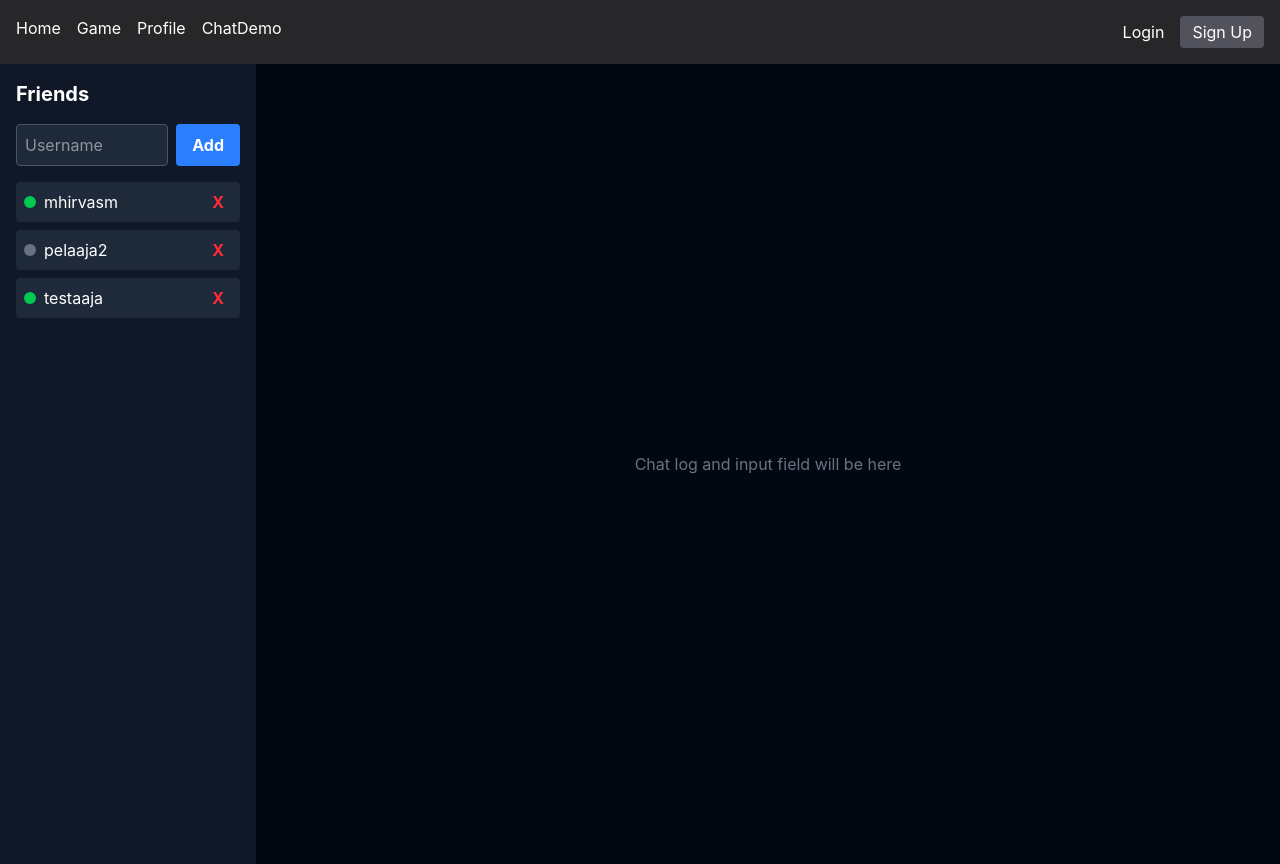
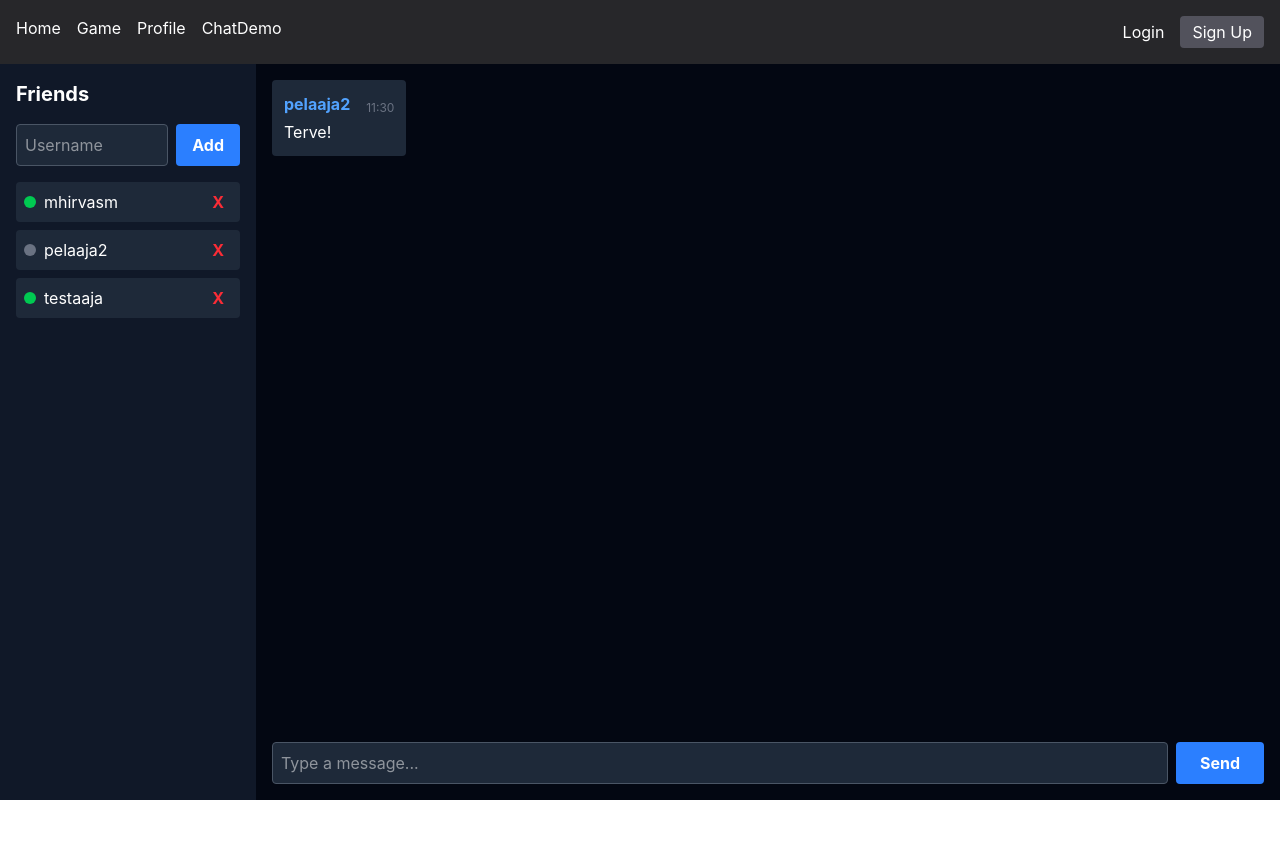
Before and after one commit to mist-interactive/frontend, a React (Vite) app: page /chat in a window 1280 px wide. After the commit the page ends 800 px from the top, so only its background shows below. Built offline with nearby package versions, Linux system fonts and the light colour scheme.

Commit message:
feat(ui): scaffold DM interface and lock viewport layout

```diff
--- a/src/components/FriendsList.tsx
+++ b/src/components/FriendsList.tsx
@@ -41,7 +41,7 @@ export default function FriendsList() {
   };
 
   return (
-    <div className="p-4 bg-gray-900 text-white w-64 min-h-screen">
+    <div className="p-4 bg-gray-900 text-white w-64 h-full">
       <h2 className="text-xl font-bold mb-4">Friends</h2>
 
       {/* Add friend form */}
--- a/src/layouts/StandardLayout.tsx
+++ b/src/layouts/StandardLayout.tsx
@@ -4,7 +4,7 @@ import Navbar from '../components/Navbar';
 export default function StandardLayout() {
   // components return
   return (
-    <div className="flex flex-col min-h-screen w-screen">
+    <div className="flex flex-col h-screen w-full overflow-hidden">
 
       <Navbar />
 
--- a/src/pages/Chat.tsx
+++ b/src/pages/Chat.tsx
@@ -1,16 +1,84 @@
 import FriendsList from '../components/FriendsList';
+import { useState } from 'react';
+
+interface Message {
+  id: string;
+  sender: string;
+  timestamp: string;
+  content: string;
+}
 
 export default function Chat() {
+
+    const [messages, setMessages] = useState<Message[]>([
+    { id: '1',
+    sender: 'pelaaja2',
+    timestamp: '11:30',
+    content: 'Terve!'
+    }
+]);
+
+    const [currentMessage, setCurrentMessage] = useState("");
+
+    const handleSendMessage = () => {
+    if (!currentMessage.trim()) return;
+
+    //new message object
+    const newMessage: Message = {
+      id: Date.now().toString(),
+      sender: 'mhirvasm',
+      timestamp: new Date().toLocaleTimeString([], { hour: '2-digit', minute: '2-digit' }),
+      content: currentMessage
+    };
+
+    // update messagelog through usestate
+    setMessages([...messages, newMessage]);
+
+    // reset input field
+    setCurrentMessage("");
+  };
+
   return (
 
-    <div className="flex min-h-screen bg-gray-950">
+    <div className="flex h-full w-full bg-gray-950">
 
       {/* Left side */}
       <FriendsList />
 
       {/* Right side for upcoming messages */}
-      <div className="flex-1 p-4 flex flex-col justify-center items-center text-gray-500">
-        <p>Chat log and input field will be here</p>
+      <div className="flex-1 flex flex-col p-4">
+
+        {/* Messagelog: overflow-y-auto enables scroll effect */}
+        <div className="flex-1 overflow-y-auto flex flex-col gap-3 mb-4">
+          {messages.map((msg) => (
+            <div key={msg.id} className="flex flex-col bg-gray-800 p-3 rounded w-fit max-w-lg">
+              <div className="flex justify-between items-end gap-4 mb-1">
+                <span className="text-blue-400 font-bold">{msg.sender}</span>
+                <span className="text-gray-500 text-xs">{msg.timestamp}</span>
+              </div>
+              <span className="text-white">{msg.content}</span>
+            </div>
+          ))}
+        </div>
+
+        {/* Input form */}
+        <div className="flex gap-2">
+          <input
+            type="text"
+            value={currentMessage}
+            onChange={(e) => setCurrentMessage(e.target.value)}
+            onKeyDown={(e) => e.key === 'Enter' && handleSendMessage()}
+            placeholder="Type a message..."
+            className="w-full flex-1 p-2 bg-gray-800 text-white rounded outline-none border border-gray-600 focus:border-blue-500"
+          />
+          <button
+            onClick={handleSendMessage}
+            className="bg-blue-500 hover:bg-blue-600 transition-colors px-6 py-2 rounded text-white font-bold"
+          >
+            Send
+          </button>
+        </div>
+
       </div>
 
     </div>
```
